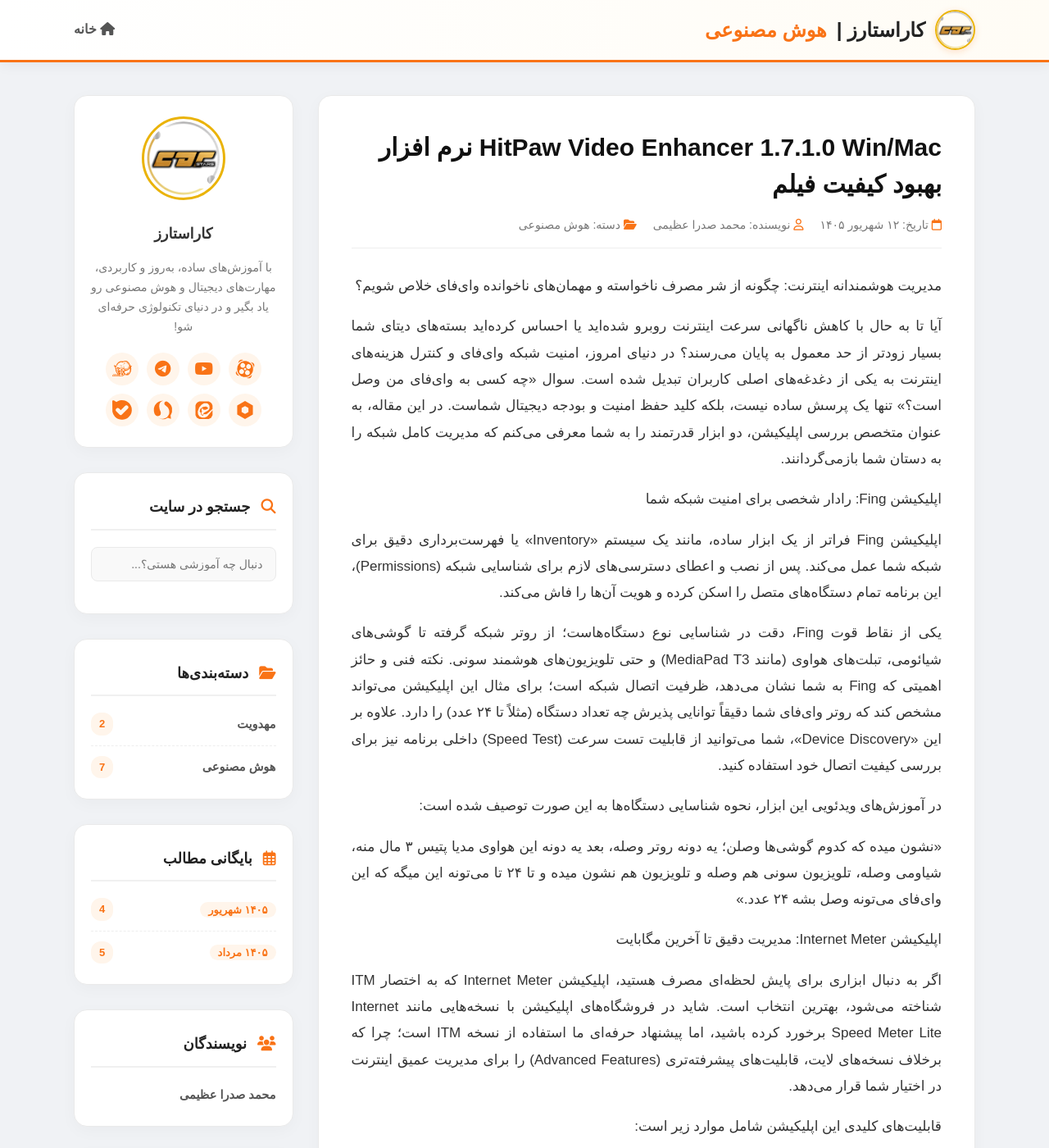
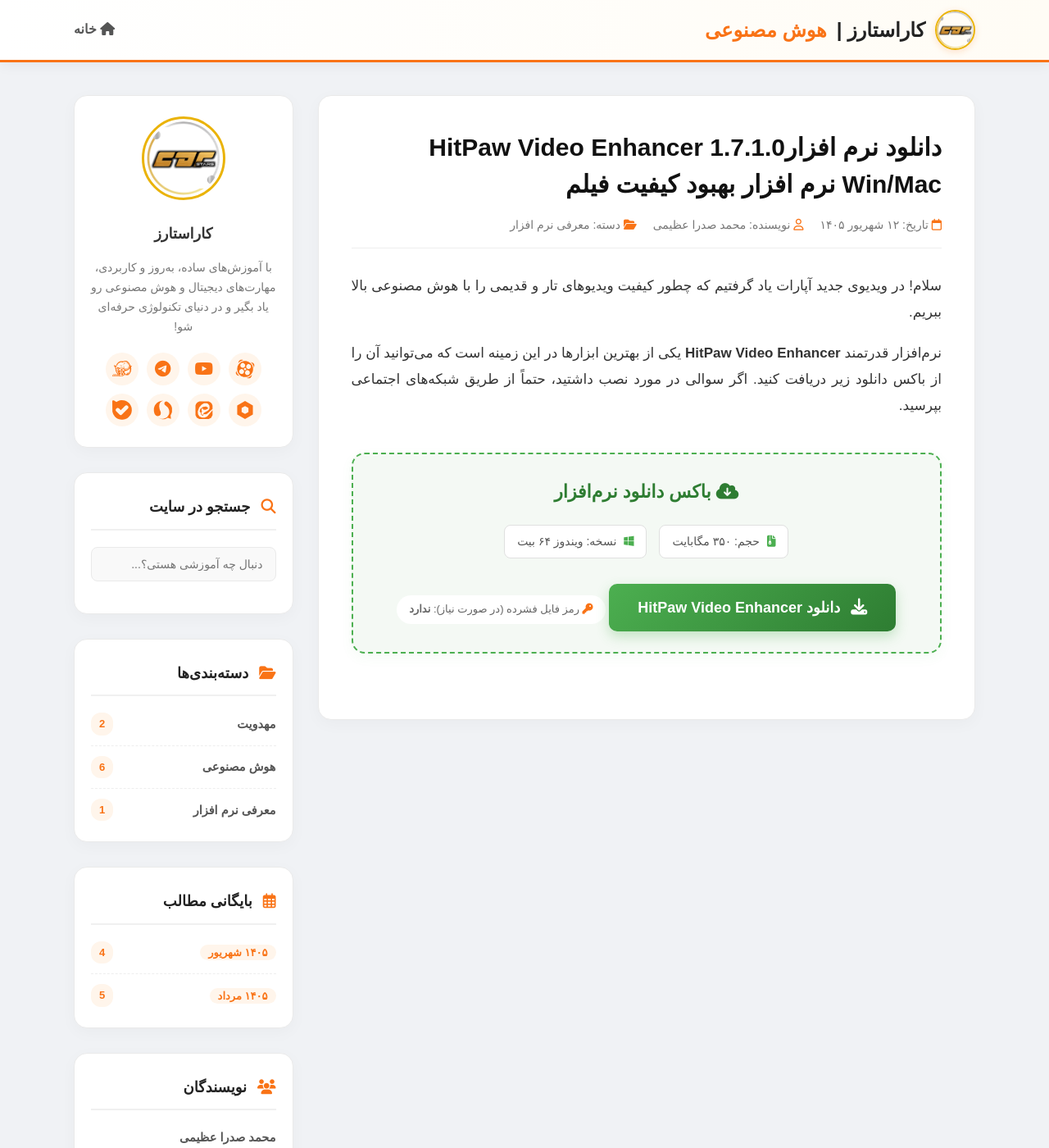
Before and after one commit to carstars7/carstars7.github.io, a Jekyll site: the page built from _posts/2026-09-03-HitPaw-Video-Enhancer.md, in a window 1280 px wide and 1400 px high. Shown: the whole window at 82% size. Built offline with Jekyll 4.4.1, drawn with Linux system fonts in a browser that asks for light colours; comment, search, counter and statistics services are not loaded; a style sheet for code colours, icons or effects is not loaded; some of the changed text lies outside the part shown.

Commit message:
Update 2026-09-03-HitPaw-Video-Enhancer.md

```diff
--- a/_posts/2026-09-03-HitPaw-Video-Enhancer.md
+++ b/_posts/2026-09-03-HitPaw-Video-Enhancer.md
@@ -1,56 +1,91 @@
 ---
 layout: post
-title: "HitPaw Video Enhancer 1.7.1.0 Win/Mac نرم افزار بهبود کیفیت فیلم"
+title: "دانلود نرم افزارHitPaw Video Enhancer 1.7.1.0 Win/Mac نرم افزار بهبود کیفیت فیلم"
 author: "محمد صدرا عظیمی"
-category: "هوش مصنوعی"
+category: "معرفی نرم افزار"
 ---
 
-مدیریت هوشمندانه اینترنت: چگونه از شر مصرف ناخواسته و مهمان‌های ناخوانده وای‌فای خلاص شویم؟
+سلام! در ویدیوی جدید آپارات یاد گرفتیم که چطور کیفیت ویدیوهای تار و قدیمی را با هوش مصنوعی بالا ببریم.
 
-آیا تا به حال با کاهش ناگهانی سرعت اینترنت روبرو شده‌اید یا احساس کرده‌اید بسته‌های دیتای شما بسیار زودتر از حد معمول به پایان می‌رسند؟ در دنیای امروز، امنیت شبکه وای‌فای و کنترل هزینه‌های اینترنت به یکی از دغدغه‌های اصلی کاربران تبدیل شده است. سوال «چه کسی به وای‌فای من وصل است؟» تنها یک پرسش ساده نیست، بلکه کلید حفظ امنیت و بودجه دیجیتال شماست. در این مقاله، به عنوان متخصص بررسی اپلیکیشن، دو ابزار قدرتمند را به شما معرفی می‌کنم که مدیریت کامل شبکه را به دستان شما بازمی‌گردانند.
+نرم‌افزار قدرتمند **HitPaw Video Enhancer** یکی از بهترین ابزارها در این زمینه است که می‌توانید آن را از باکس دانلود زیر دریافت کنید. اگر سوالی در مورد نصب داشتید، حتماً از طریق شبکه‌های اجتماعی بپرسید.
 
-اپلیکیشن Fing: رادار شخصی برای امنیت شبکه شما
+<!-- این کدهای باکس دانلود است که همیشه می‌توانی انتهای مقالاتت کپی کنی -->
+<style>
+  .download-box {
+    background: #f4f9f4;
+    border: 2px dashed #4caf50;
+    border-radius: 16px;
+    padding: 25px;
+    margin: 40px 0;
+    text-align: center;
+    box-shadow: 0 5px 15px rgba(76, 175, 80, 0.05);
+  }
+  .dl-title {
+    font-size: 22px;
+    font-weight: 800;
+    color: #2e7d32;
+    margin-bottom: 20px;
+  }
+  .dl-info {
+    display: flex;
+    justify-content: center;
+    gap: 15px;
+    flex-wrap: wrap;
+    margin-bottom: 25px;
+    font-size: 14px;
+    color: #555;
+  }
+  .dl-info span {
+    background: #fff;
+    padding: 6px 15px;
+    border-radius: 8px;
+    border: 1px solid #e0e0e0;
+  }
+  .dl-info i { color: #4caf50; margin-left: 5px; }
 
-اپلیکیشن Fing فراتر از یک ابزار ساده، مانند یک سیستم «Inventory» یا فهرست‌برداری دقیق برای شبکه شما عمل می‌کند. پس از نصب و اعطای دسترسی‌های لازم برای شناسایی شبکه (Permissions)، این برنامه تمام دستگاه‌های متصل را اسکن کرده و هویت آن‌ها را فاش می‌کند.
+  .dl-btn {
+    display: inline-block;
+    background: linear-gradient(135deg, #4caf50, #2e7d32);
+    color: #fff !important;
+    padding: 12px 35px;
+    border-radius: 10px;
+    font-size: 18px;
+    font-weight: bold;
+    text-decoration: none;
+    transition: all 0.3s;
+    box-shadow: 0 6px 15px rgba(76, 175, 80, 0.3);
+  }
+  .dl-btn:hover {
+    transform: translateY(-3px);
+    box-shadow: 0 10px 20px rgba(76, 175, 80, 0.4);
+  }
+  .dl-btn i { margin-left: 8px; font-size: 20px;}
 
-یکی از نقاط قوت Fing، دقت در شناسایی نوع دستگاه‌هاست؛ از روتر شبکه گرفته تا گوشی‌های شیائومی، تبلت‌های هواوی (مانند MediaPad T3) و حتی تلویزیون‌های هوشمند سونی. نکته فنی و حائز اهمیتی که Fing به شما نشان می‌دهد، ظرفیت اتصال شبکه است؛ برای مثال این اپلیکیشن می‌تواند مشخص کند که روتر وای‌فای شما دقیقاً توانایی پذیرش چه تعداد دستگاه (مثلاً تا ۲۴ عدد) را دارد. علاوه بر این «Device Discovery»، شما می‌توانید از قابلیت تست سرعت (Speed Test) داخلی برنامه نیز برای بررسی کیفیت اتصال خود استفاده کنید.
+  .dl-pass {
+    margin-top: 20px;
+    font-size: 13px;
+    color: #666;
+    background: #fff;
+    display: inline-block;
+    padding: 5px 15px;
+    border-radius: 20px;
+  }
+</style>
 
-در آموزش‌های ویدئویی این ابزار، نحوه شناسایی دستگاه‌ها به این صورت توصیف شده است:
+<div class="download-box">
+  <div class="dl-title"><i class="fa-solid fa-cloud-arrow-down"></i> باکس دانلود نرم‌افزار</div>
 
-«نشون میده که کدوم گوشی‌ها وصلن؛ یه دونه روتر وصله، بعد یه دونه این هواوی مدیا پتیس ۳ مال منه، شیاومی وصله، تلویزیون سونی هم وصله و تلویزیون هم نشون میده و تا ۲۴ تا می‌تونه این میگه که این وای‌فای می‌تونه وصل بشه ۲۴ عدد.»
+  <div class="dl-info">
+    <span><i class="fa-solid fa-file-zipper"></i> حجم: ۳۵۰ مگابایت</span>
+    <span><i class="fa-brands fa-windows"></i> نسخه: ویندوز ۶۴ بیت</span>
+  </div>
 
-اپلیکیشن Internet Meter: مدیریت دقیق تا آخرین مگابایت
+  <!-- لینک تلگرام، مدیافایر یا هرجایی که آپلود کردی را جایگزین لینک زیر کن -->
+  <a href="https://t.me/car_stars_7/123" class="dl-btn" target="_blank">
+    <i class="fa-solid fa-download"></i> دانلود HitPaw Video Enhancer
+  </a>
 
-اگر به دنبال ابزاری برای پایش لحظه‌ای مصرف هستید، اپلیکیشن Internet Meter که به اختصار ITM شناخته می‌شود، بهترین انتخاب است. شاید در فروشگاه‌های اپلیکیشن با نسخه‌هایی مانند Internet Speed Meter Lite برخورد کرده باشید، اما پیشنهاد حرفه‌ای ما استفاده از نسخه ITM است؛ چرا که برخلاف نسخه‌های لایت، قابلیت‌های پیشرفته‌تری (Advanced Features) را برای مدیریت عمیق اینترنت در اختیار شما قرار می‌دهد.
-
-قابلیت‌های کلیدی این اپلیکیشن شامل موارد زیر است:
-
-* نمایش آمار لحظه‌ای (Session Stats): مشاهده دقیق میزان مصرف در هر بار اتصال به شبکه.
-* گزارش‌های دوره‌ای: بررسی حجم اینترنت مصرف شده به صورت روزانه.
-* میانگین مصرف ۳۰ روزه: محاسبه میانگین استفاده برای درک بهتر الگوهای مصرفی.
-* مدیریت تفکیکی: نمایش مجموع حجم مصرف شده بر اساس گیگابایت و مگابایت برای داده تلفن همراه و وای‌فای.
-
-شگفت‌انگیزترین قابلیت: جلوگیری از «تعرفه آزاد» با قطع خودکار
-
-حیاتی‌ترین بخش مدیریت اینترنت، جلوگیری از افتادن در تله «هزینه آزاد» یا همان مصرف اینترنت خارج از بسته است. اپلیکیشن ITM با قابلیت تعریف «طرح مصرف» (Usage Plan)، این مشکل را برای همیشه حل کرده است.
-
-شما می‌توانید برای مصرف خود سقف مشخصی تعیین کنید؛ به عنوان مثال یک طرح هفتگی تعریف کنید که از روز «شنبه» آغاز شود و سقف مصرف آن ۳.۵ گیگابایت باشد. مزیت بزرگ این است که به محض رسیدن به سقف تعیین شده، اپلیکیشن به صورت هوشمند اینترنت (هم وای‌فای و هم داده موبایل) را قطع می‌کند. این کار باعث می‌شود بلافاصله متوجه اتمام بسته خود شوید و از ضررهای مالی ناشی از تعرفه‌های سنگین آزاد جلوگیری کنید.
-
-در توصیف اهمیت این قابلیت، در منبع اصلی چنین آمده است:
-
-«وقتی بسته‌تون تموم شد، دیگه نمی‌تونین استفاده کنین و آزاد حساب نمی‌شه؛ خودش می‌ره وای‌فای‌تونو قطع می‌کنه که دیگه مصرف نکنه یا مثلاً وقتی داده دارین قطع می‌کنه که دیگه داده‌تون پول نیفته براتون.»
-
-چگونه این ابزارها را تهیه کنیم؟
-
-برای اطمینان از سلامت فایل‌های نصبی، پیشنهاد می‌شود از مراجع زیر استفاده کنید:
-
-1. اپلیکیشن Fing: برای دسترسی به تمامی قابلیت‌ها، می‌توانید نسخه مود شده (Modded) یا اصلی آن را از سایت «فارسروید» دانلود کنید.
-2. اپلیکیشن Internet Meter: برای یافتن نسخه دقیق و پیشرفته، عبارت ITM یا نام کامل آن (مدیریت اینترنت اندروید) را در فروشگاه «بازار» جستجو و نصب نمایید.
-
-نتیجه‌گیری و تأمل پایانی
-
-بهره‌گیری از ابزارهای هوشمندی چون Fing و Internet Meter، تنها برای متخصصان تکنولوژی نیست؛ بلکه برای هر کاربری که به امنیت حریم خصوصی و مدیریت هزینه‌های خود اهمیت می‌دهد، ضروری است. با شناسایی دقیق دستگاه‌های متصل و جلوگیری از مصرف اینترنت با تعرفه آزاد، شما نه تنها از دارایی‌های دیجیتال خود محافظت می‌کنید، بلکه آرامش خاطر را به تجربه آنلاین خود بازمی‌گردانید.
-
-در عصری که هر مگابایت اینترنت ارزشی معادل پول نقد دارد، آیا شبکه شما تحت کنترل کاملتان است یا اجازه می‌دهید مهمان‌های ناخوانده و تعرفه‌های آزاد برای بودجه شما تصمیم بگیرند؟
-
-<style>.h_iframe-aparat_embed_frame{position:relative;}.h_iframe-aparat_embed_frame .ratio{display:block;width:100%;height:auto;}.h_iframe-aparat_embed_frame iframe{position:absolute;top:0;left:0;width:100%;height:100%;}</style><div class="h_iframe-aparat_embed_frame"><span style="display: block;padding-top: 57%"></span><iframe src="https://www.aparat.com/video/video/embed/videohash/p833o48/vt/frame?titleShow=true&recom=self"  allowFullScreen="true" webkitallowfullscreen="true" mozallowfullscreen="true"></iframe></div>
+  <div class="dl-pass">
+    <i class="fa-solid fa-key" style="color:#f97316;"></i> رمز فایل فشرده (در صورت نیاز): <strong>ندارد</strong>
+  </div>
+</div>
```
